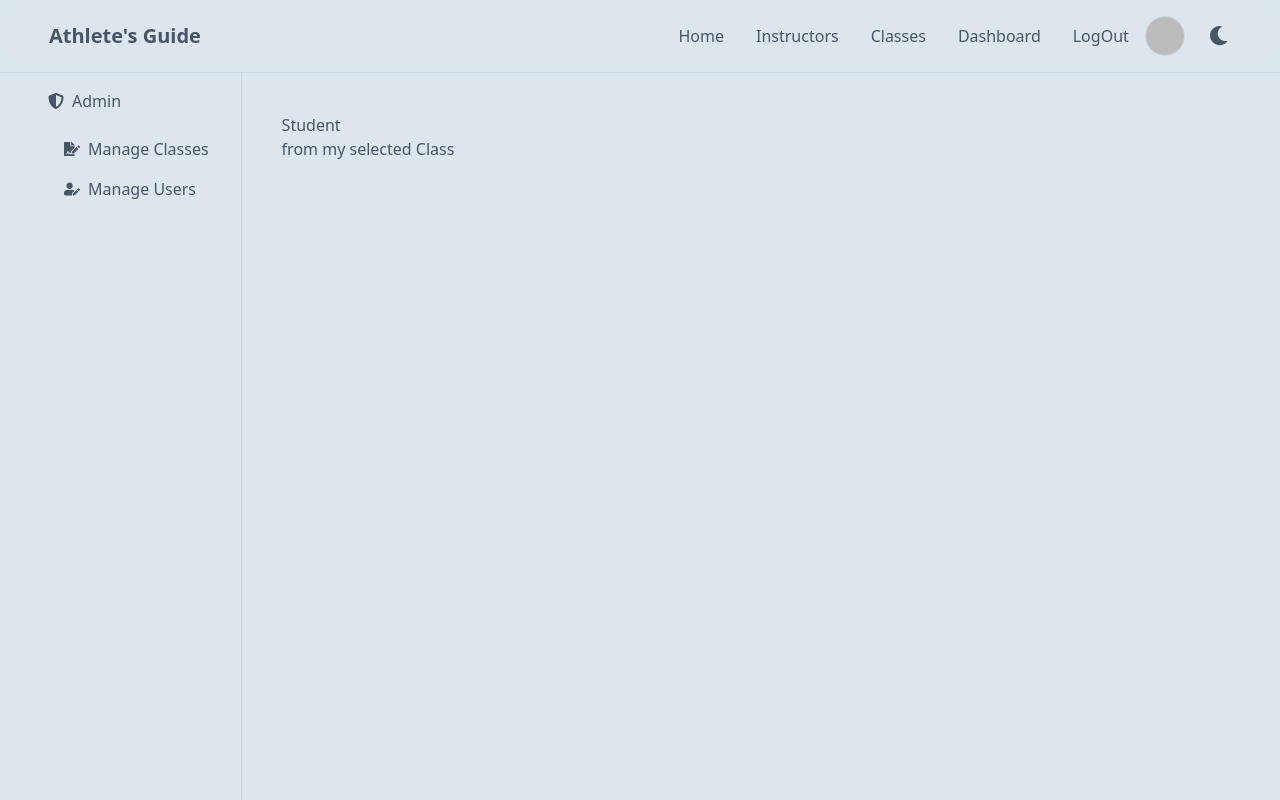
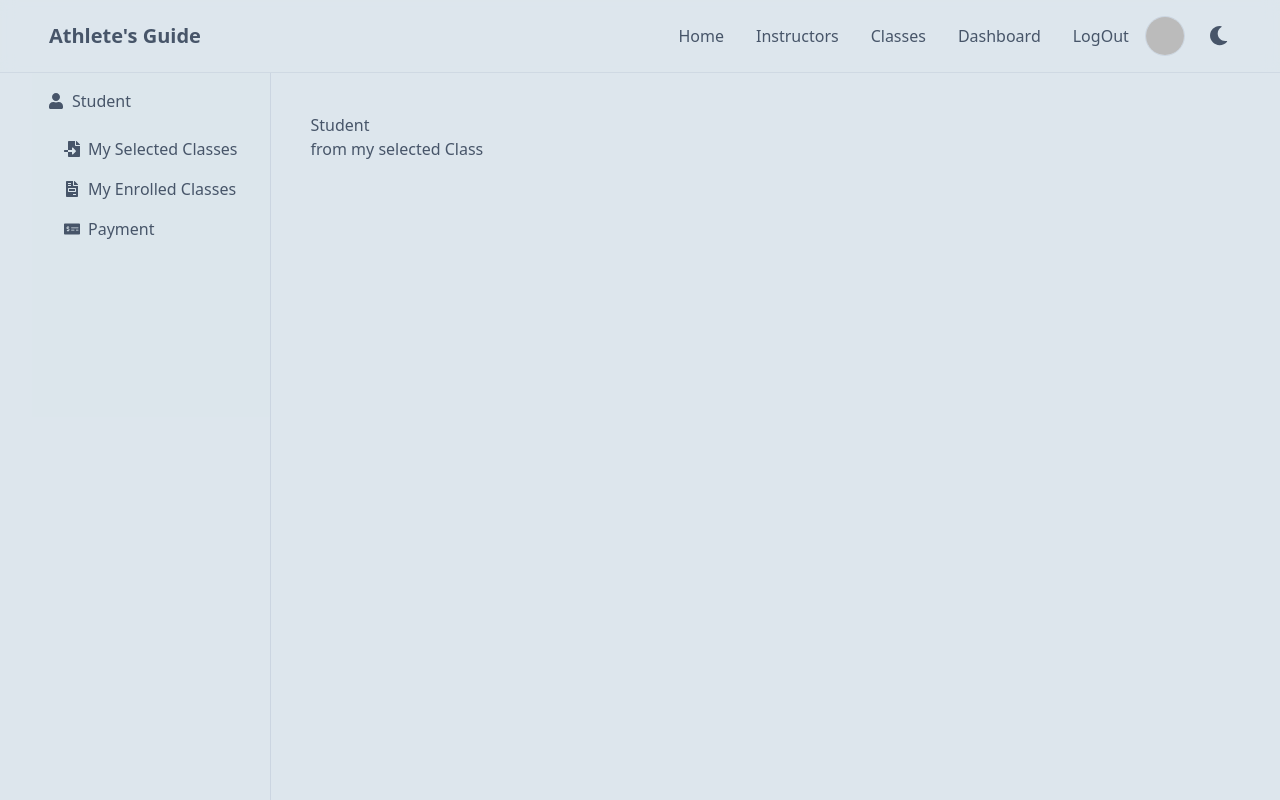
Before and after one commit to Md-Tahazzat/Athlet-s-Guide-client, a React (Vite) app: page /dashboard/mySelectedClasses in a window 1280 px wide. Shown: the top 800 px of the page. Built offline with nearby package versions, Linux system fonts and the light colour scheme; no server answers; sample sign-in values are in the browser's storage.

Commit message:
axios api added to mySelectedClasses section

```diff
--- a/src/Pages/Dashboard/Dashboard.jsx
+++ b/src/Pages/Dashboard/Dashboard.jsx
@@ -15,9 +15,8 @@ import {
 } from "react-icons/fa";
 
 const Dashboard = () => {
-  // const { loading, user } = useContext(AuthContext);
-  // TODO: load user and role from database
-  const user = { role: "admin" };
+  const { loading, user } = useContext(AuthContext);
+
   const uncheckedInput = () => {
     const input = document.getElementById("my-drawer-2");
     console.log(input.checked);
--- a/src/Pages/StudentDashboard/MySelectedClasses.jsx
+++ b/src/Pages/StudentDashboard/MySelectedClasses.jsx
@@ -1,6 +1,17 @@
-import React from "react";
+import { useQuery } from "@tanstack/react-query";
+import React, { useContext } from "react";
+import { AuthContext } from "../../Provider/AuthProvider";
+import UseAxiosSecure from "../../Hooks/UseAxiosSecure";
 
 const MySelectedClasses = () => {
+  const { user } = useContext(AuthContext);
+  const instance = UseAxiosSecure();
+  const { data: myClasses = [], isLoading } = useQuery(
+    ["myClasses", 10],
+    async () => {
+      return instance.get("/classes").then((data) => data);
+    }
+  );
   return (
     <div>
       <h1>Student</h1>
```
